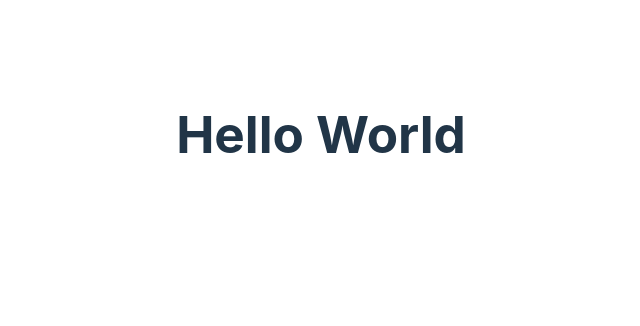
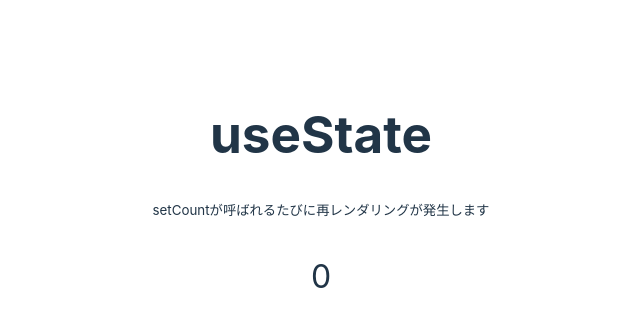
Before and after one commit to OBookBook/react-typescript-hooks-demo, a React (Vite) app: page / in a window 1280 px wide. Shown: the top 326 px of the page, without its empty margins (319-959 px from the left). Built offline with nearby package versions, Linux system fonts and the light colour scheme.

Commit message:
add useState()

```diff
--- a/src/App.css
+++ b/src/App.css
@@ -4,3 +4,16 @@
   padding: 2rem;
   text-align: center;
 }
+
+p {
+  font-size: 2rem;
+}
+
+button {
+  cursor: pointer;
+  border: 1px solid #fff;
+  border-radius: 5px;
+  color: #fff;
+  margin: 0 10px;
+  font-size: 1.5rem;
+}
--- a/src/App.tsx
+++ b/src/App.tsx
@@ -1,9 +1,15 @@
 import "./App.css";
+import { useState } from "react";
 
 function App() {
+  const [count, setCount] = useState<number>(0);
   return (
     <div id="root">
-      <h1>Hello World</h1>
+      <h1>useState</h1>
+      <small>setCountが呼ばれるたびに再レンダリングが発生します</small>
+      <p>{count}</p>
+      <button onClick={() => setCount(count + 1)}>+</button>
+      <button onClick={() => setCount(count - 1)}>-</button>
     </div>
   );
 }
```
